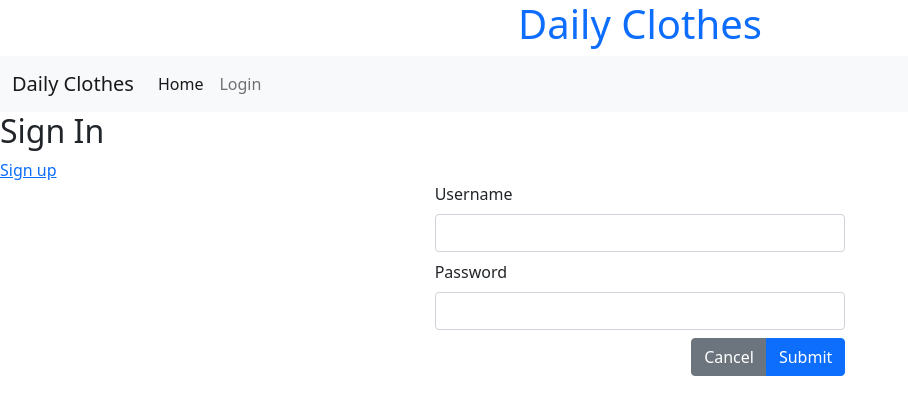
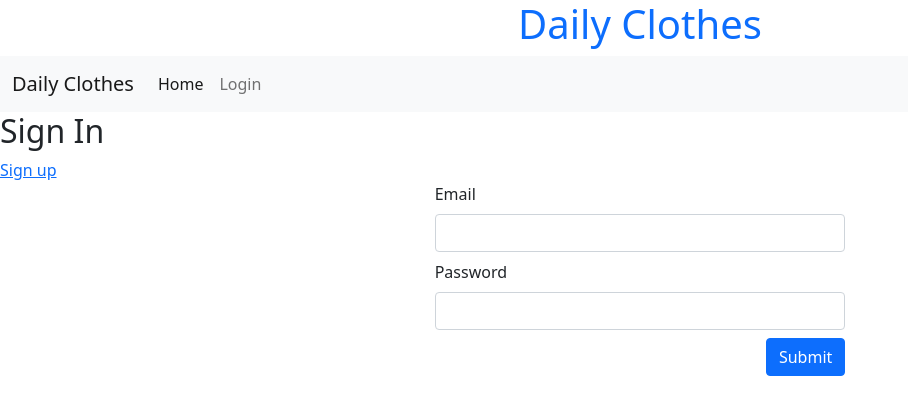
Before and after one commit to Pellegrin69/daily-clothes, a React (Create React App) app: page /signin in a window 1280 px wide. Shown: the top 414 px of the page, without its empty margins (0-908 px from the left). Built offline with nearby package versions, Linux system fonts and the light colour scheme.

Commit message:
login fonction

```diff
--- a/src/components/SignIn.js
+++ b/src/components/SignIn.js
@@ -1,7 +1,30 @@
-import React from 'react';
+import React, {useState} from 'react';
 import {Link} from "react-router-dom";
+import {useNavigate} from "react-router";
 
 const SignIn = () => {
+
+   const [email, setEmail] = useState("");
+   const [password, setPassword] = useState("");
+   const navigate = useNavigate()
+
+   async function login() {
+      let item = {email, password}
+
+      let result = await fetch("http://localhost:8000/users",
+         {
+            method: 'POST',
+            headers: {
+               "Content-Type": 'application/json',
+               "Accept": 'application/json'
+            },
+            body: JSON.stringify(item)
+         })
+      result = await result.json()
+      localStorage.setItem("user-info", JSON.stringify(result))
+      navigate("/")
+   }
+
    return (
       <div>
          <h2>Sign In</h2>
@@ -11,20 +34,25 @@ const SignIn = () => {
             <div className="col-4">
 
                <div className="mb-2">
-            <label htmlFor="inputUsername" className="form-label">Username</label>
-            <input type="text" id="inputUsername" className="form-control"/>
+                  <label htmlFor="inputEmail" className="form-label">Email</label>
+                  <input type="email"
+                         id="inputEmail"
+                         className="form-control"
+                         value={email}
+                         onChange={(e) => setEmail(e.target.value)}/>
                </div>
 
                <div className="mb-2">
                   <label htmlFor="inputPassword" className="form-label">Password</label>
-            <input type="password" id="inputPassword" className="form-control"/>
+                  <input type="password"
+                         id="inputPassword"
+                         className="form-control"
+                         value={password}
+                         onChange={(e) => setPassword(e.target.value)}/>
                </div>
 
                <div className="text-end">
-            <div className="btn-group">
-              <button className="btn btn-secondary">Cancel</button>
-              <button className="btn btn-primary" type="submit">Submit</button>
-            </div>
+                  <button className="btn btn-primary" onClick={login}>Submit</button>
                </div>
 
             </div>
--- a/src/components/SignUp.js
+++ b/src/components/SignUp.js
@@ -9,7 +9,7 @@ const SignUp = () => {
    const [email, setEmail] = useState("");
    const navigate = useNavigate()
 
-   async function submitHandler() {
+   async function register() {
       let item = {username, password, email}
 
       let result = await fetch("http://localhost:8000/users",
@@ -22,7 +22,6 @@ const SignUp = () => {
             body: JSON.stringify(item)
          })
       result = await result.json()
-      console.warn("result", result)
       localStorage.setItem("user-info", JSON.stringify(result))
       navigate("/")
    }
@@ -63,10 +62,7 @@ const SignUp = () => {
                </div>
 
                <div className="text-end">
-                  <div className="btn-group">
-                     <button className="btn btn-secondary" value="cancel">Cancel</button>
-                     <button className="btn btn-primary" onClick={submitHandler}>Register</button>
-                  </div>
+                  <button className="btn btn-primary" onClick={register}>Register</button>
                </div>
 
             </div>
```
Also changed, not shown: src/components/Navbar.js (+2 -16 lines), src/utils/Common.js (added, +19 -0 lines). Lines whose indentation alone changed are shown as unchanged.
